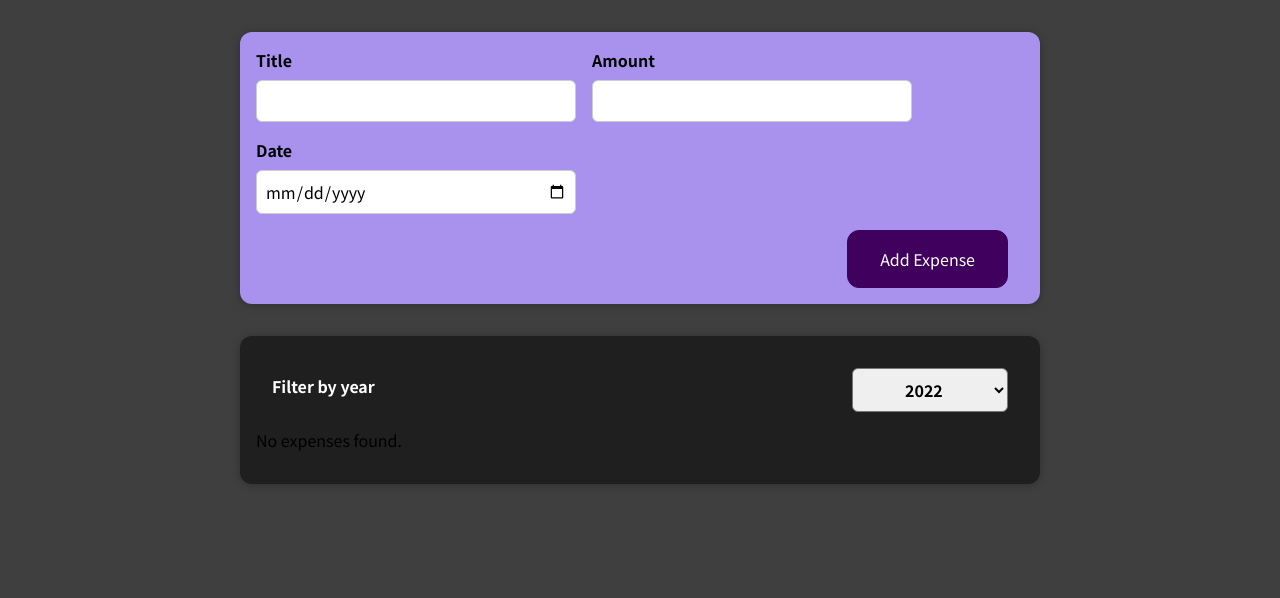
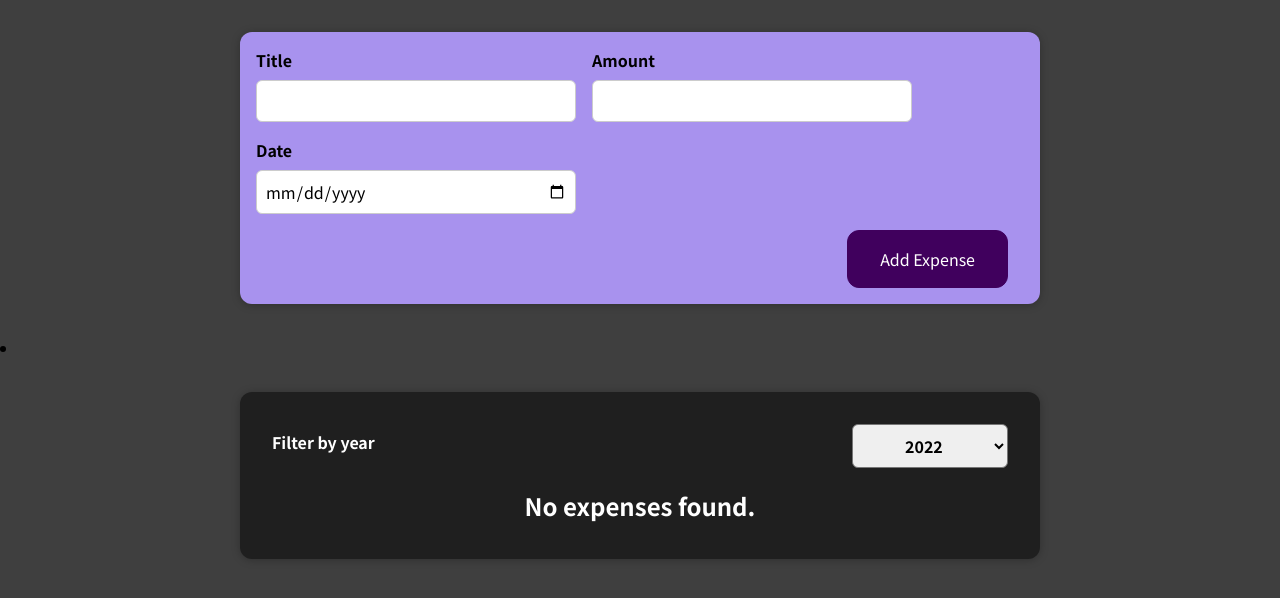
Before and after one commit to Hexfloo/expense-tracker, a React (Create React App) app: page / in a window 1280 px wide. Shown: the top 598 px of the page. Built offline with nearby package versions, Linux system fonts and the light colour scheme.

Commit message:
Finish ExpensesList component: every item is li

```diff
--- a/src/components/expenses/Expenses.js
+++ b/src/components/expenses/Expenses.js
@@ -17,12 +17,12 @@ function Expenses(props) {
   });
 
   return (
-    <div>
+    <li>
       <Card className="expenses">
         <ExpensesFilter selected={year} onYearChange={yearDropdownHandler} />
         <ExpensesList items={filteredExpenses} />
       </Card>
-    </div>
+    </li>
   );
 }
 
--- a/src/components/expenses/ExpensesList.js
+++ b/src/components/expenses/ExpensesList.js
@@ -10,11 +10,11 @@ const ExpensesList = function (props) {
       date={expense.date}
     />
   ));
-  console.log(props.items);
+
   return (
     <ul className="expenses-list">
       {props.items.length === 0 ? (
-        <p>No expenses found.</p>
+        <h2 className="expenses-list__fallback">No expenses found.</h2>
       ) : (
         allFilteredExpenses
       )}
```
